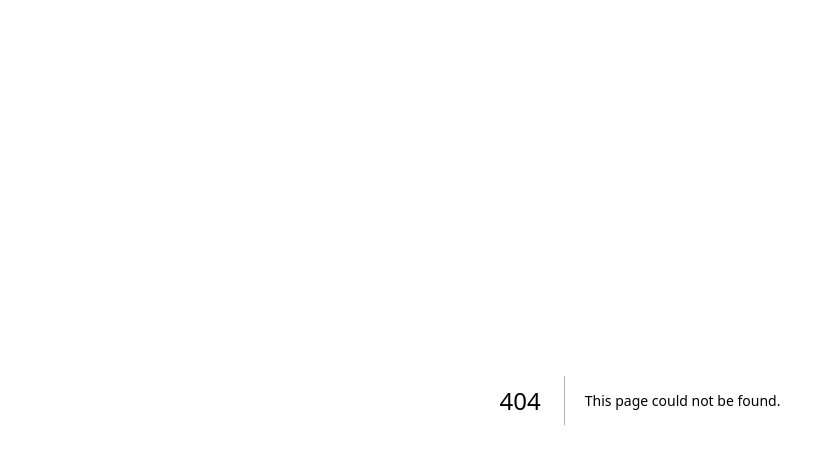
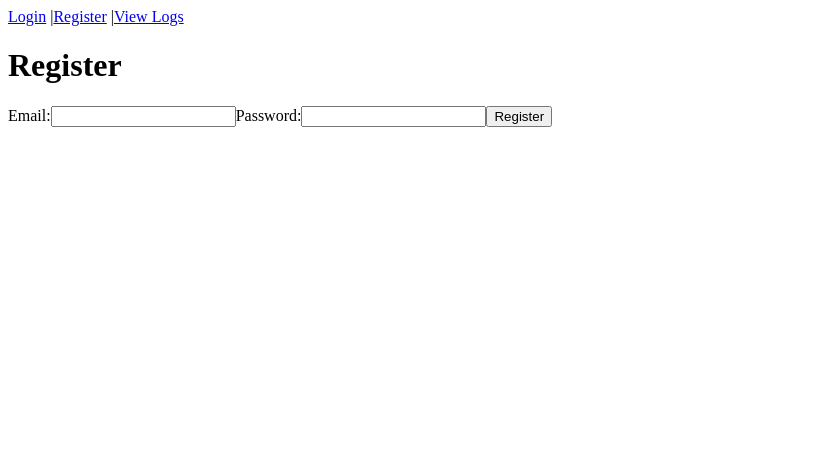
Before and after one commit to newtyoung0713/ViewLog, a Next.js app in the folder frontend/: page /register in a window 1280 px wide. Before the commit this address had no page. Shown: the top 464 px of the page, without its empty margins (0-835 px from the left). Built offline with nearby package versions, Linux system fonts and the light colour scheme.

Commit message:
v0.2 Correct version & push&update files

```diff
--- a/frontend/pages/_app.js
+++ b/frontend/pages/_app.js
@@ -1,5 +1,19 @@
-import "@/styles/globals.css";
+// frontend/pages/_app.js
+import Link from 'next/link';
 
-export default function App({ Component, pageProps }) {
-  return <Component {...pageProps} />;
+export default function MyApp({ Component, pageProps }) {
+  return (
+    <>
+      <nav>
+        <Link href="/login">Login</Link> |
+        <Link href="/register">Register</Link> |
+        <Link href="/viewlogs">View Logs</Link>
+      </nav>
+      <Component {...pageProps} />
+    </>
+  );
 }
+// import "@/styles/globals.css";
+// export default function App({ Component, pageProps }) {
+//   return <Component {...pageProps} />;
+// }
--- /dev/null
+++ b/frontend/pages/register.js
@@ -0,0 +1,34 @@
+// frontend/pages/register.js
+import { useState } from "react";
+
+export default function Register() {
+  const [email, setEmail] = useState('');
+  const [password, setPassword] = useState('')
+
+  const handleRegister = (e) => {
+    e.preventDefault();
+    // Handle register logic here
+    console.log('Register with:', email, password);
+  };
+
+  return (
+    <div>
+      <h1>Register</h1>
+      <form onSubmit={handleRegister}>
+        <label>Email:</label>
+        <input
+          type="email"
+          value={email}
+          onChange={(e) => setEmail(e.target.value)}
+        />
+        <label>Password:</label>
+        <input
+          type="password"
+          value={password}
+          onChange={(e) => setPassword(e.target.value)}
+        />
+        <button type="submit">Register</button>
+      </form>
+    </div>
+  );
+}
```
Also changed, not shown: frontend/pages/login.js (added, +34 -0 lines), frontend/pages/viewlogs.js (added, +28 -0 lines).
